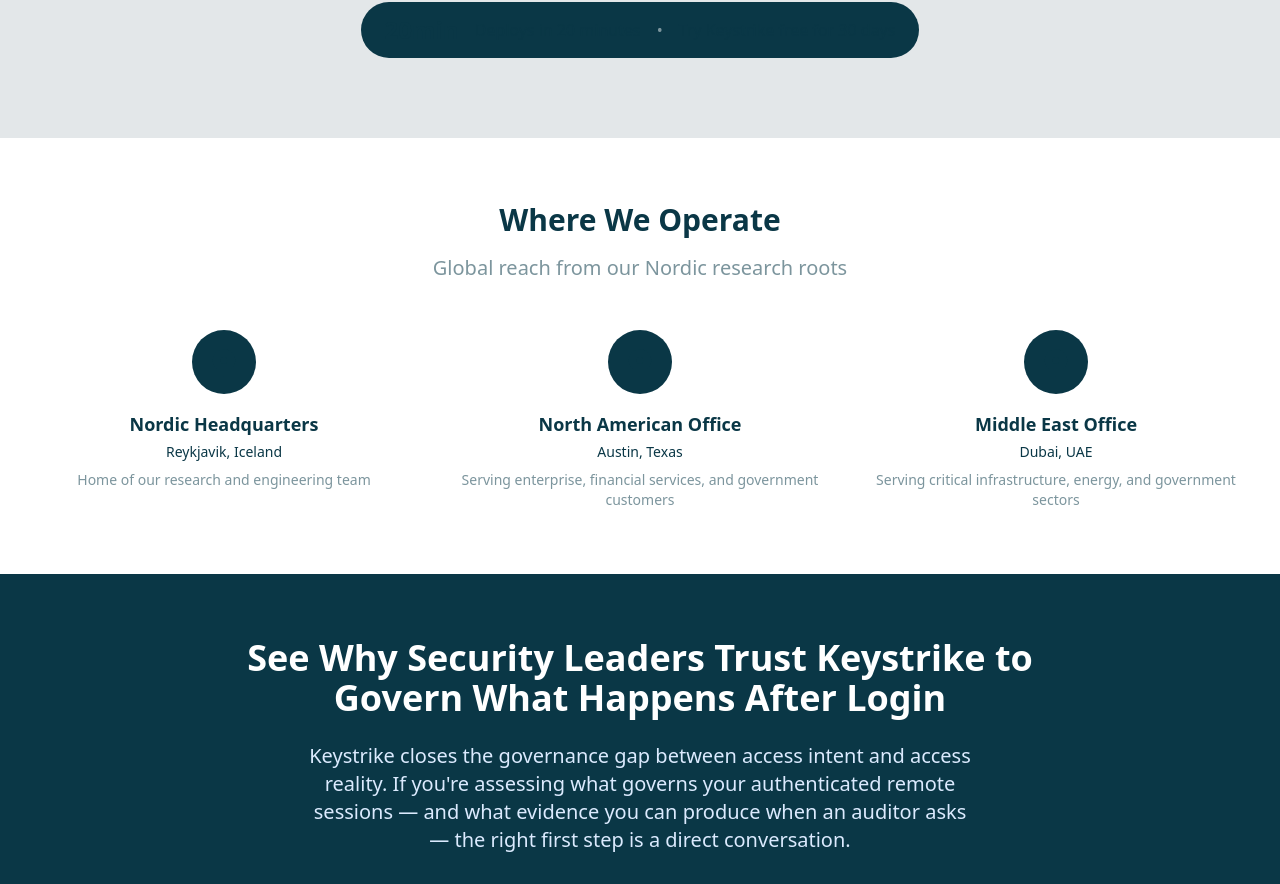
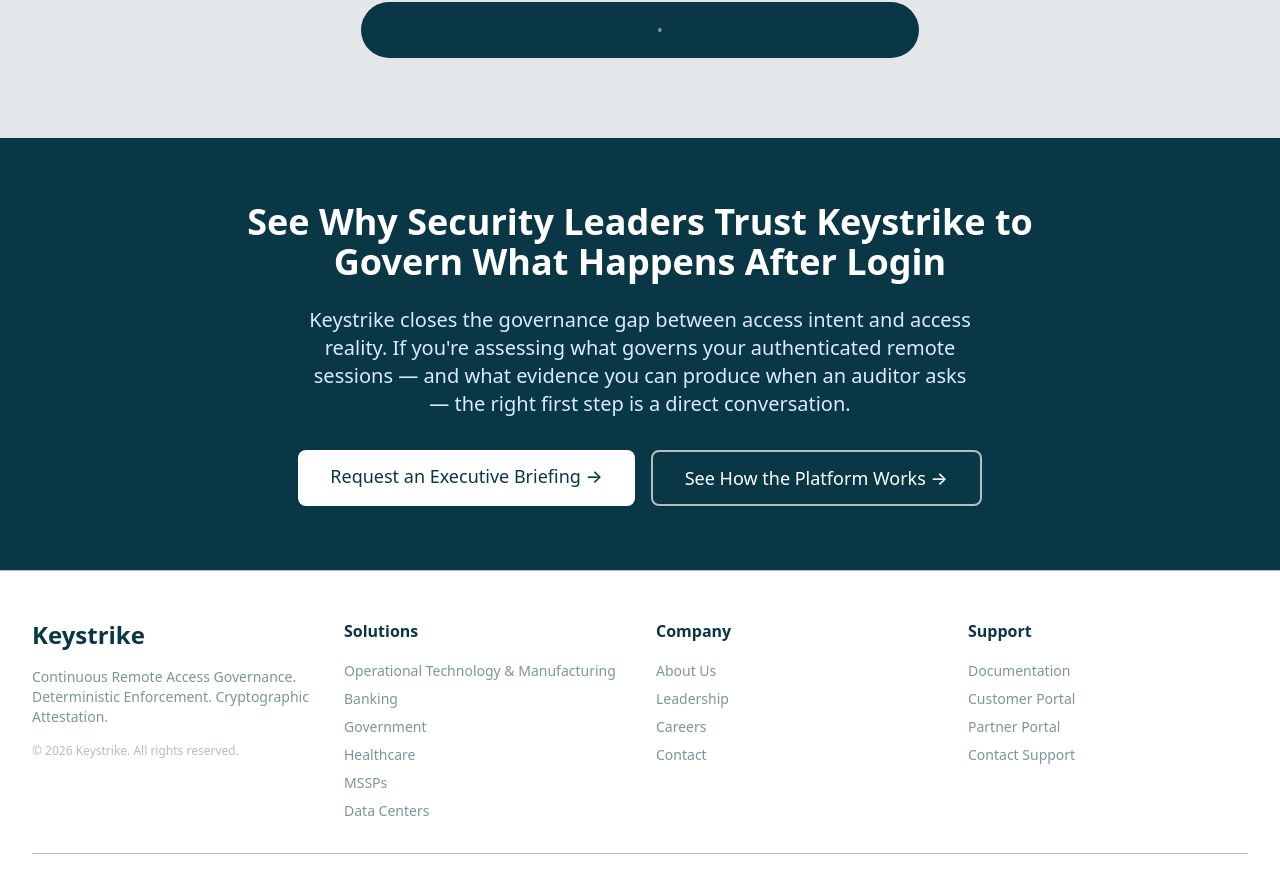
Before and after one commit to RiaanPhoenix/Keystrike-Web, a Next.js app: page /about in a window 1280 px wide. Shown: the part 3805-4689 px from the top of the page. Built offline with nearby package versions, Linux system fonts and the light colour scheme.

Commit message:
About page: remove Where We Operate section

```diff
--- a/src/app/about/page.tsx
+++ b/src/app/about/page.tsx
@@ -417,50 +417,6 @@
         </div>
       </section>
 
-      {/* Global Presence */}
-      <section className="bg-surface py-16">
-        <div className="max-w-7xl mx-auto px-4 sm:px-6 lg:px-8">
-          <div className="text-center mb-12">
-            <h2 className="text-3xl font-bold text-text-primary mb-4">Where We Operate</h2>
-            <p className="text-xl text-text-secondary">
-              Global reach from our Nordic research roots
-            </p>
-          </div>
-          <div className="grid grid-cols-1 md:grid-cols-3 gap-8">
-            <div className="text-center">
-              <div className="w-16 h-16 bg-accent bg-opacity-10 rounded-full flex items-center justify-center mx-auto mb-4">
-                <svg className="w-8 h-8 text-accent" fill="currentColor" viewBox="0 0 20 20">
-                  <path fillRule="evenodd" d="M5.05 4.05a7 7 0 119.9 9.9L10 18.9l-4.95-4.95a7 7 0 010-9.9zM10 11a2 2 0 100-4 2 2 0 000 4z" clipRule="evenodd" />
-                </svg>
-              </div>
-              <h3 className="text-lg font-bold text-text-primary mb-1">Nordic Headquarters</h3>
-              <p className="text-accent text-sm font-medium mb-2">Reykjavik, Iceland</p>
-              <p className="text-text-secondary text-sm">Home of our research and engineering team</p>
-            </div>
-            <div className="text-center">
-              <div className="w-16 h-16 bg-accent bg-opacity-10 rounded-full flex items-center justify-center mx-auto mb-4">
-                <svg className="w-8 h-8 text-accent" fill="currentColor" viewBox="0 0 20 20">
-                  <path fillRule="evenodd" d="M5.05 4.05a7 7 0 119.9 9.9L10 18.9l-4.95-4.95a7 7 0 010-9.9zM10 11a2 2 0 100-4 2 2 0 000 4z" clipRule="evenodd" />
-                </svg>
-              </div>
-              <h3 className="text-lg font-bold text-text-primary mb-1">North American Office</h3>
-              <p className="text-accent text-sm font-medium mb-2">Austin, Texas</p>
-              <p className="text-text-secondary text-sm">Serving enterprise, financial services, and government customers</p>
-            </div>
-            <div className="text-center">
-              <div className="w-16 h-16 bg-accent bg-opacity-10 rounded-full flex items-center justify-center mx-auto mb-4">
-                <svg className="w-8 h-8 text-accent" fill="currentColor" viewBox="0 0 20 20">
-                  <path fillRule="evenodd" d="M5.05 4.05a7 7 0 119.9 9.9L10 18.9l-4.95-4.95a7 7 0 010-9.9zM10 11a2 2 0 100-4 2 2 0 000 4z" clipRule="evenodd" />
-                </svg>
-              </div>
-              <h3 className="text-lg font-bold text-text-primary mb-1">Middle East Office</h3>
-              <p className="text-accent text-sm font-medium mb-2">Dubai, UAE</p>
-              <p className="text-text-secondary text-sm">Serving critical infrastructure, energy, and government sectors</p>
-            </div>
-          </div>
-        </div>
-      </section>
-
       {/* CTA */}
       <section className="bg-accent py-16">
         <div className="max-w-4xl mx-auto px-4 sm:px-6 lg:px-8 text-center">
```
